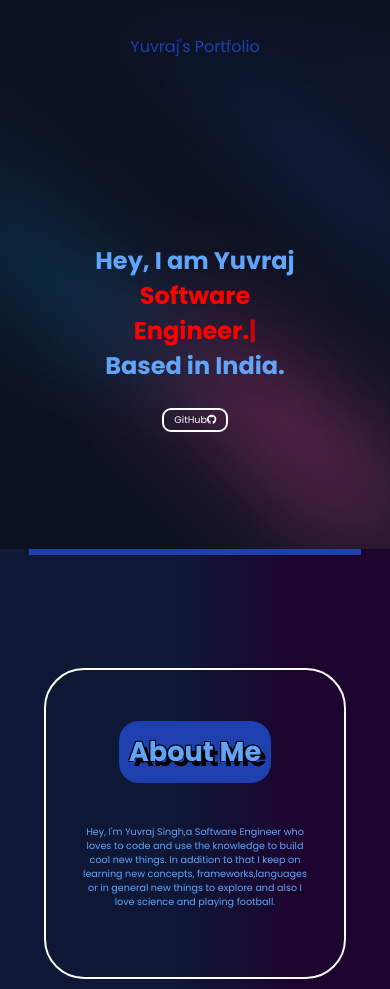
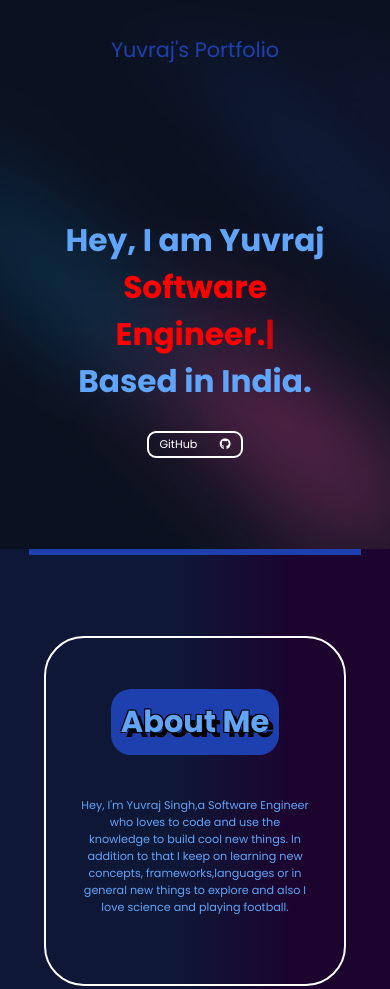
Before and after one commit to 18yuv/Portfolio-web, a plain HTML site: page index.html in a window 390 px wide. Shown: the top 989 px of the page. Drawn offline with nearby package versions, Linux system fonts and the light colour scheme.

Commit message:
Improved font size

```diff
--- a/style.css
+++ b/style.css
@@ -18,16 +18,16 @@ html {
         --fs-large: 2.5rem;
         --fs-medium: 1.8rem;
         --fs-small: 1rem;
-        --fs-xsmall: 0.8rem;
+        --fs-xsmall: 0.9rem;
     }
 }
 
 @media (max-width:700px) {
     :root {
-        --fs-large: 1.7rem;
-        --fs-medium: 1rem;
+        --fs-large: 1.9rem;
+        --fs-medium: 1.3rem;
         --fs-small: 0.8rem;
-        --fs-xsmall: 0.6rem;
+        --fs-xsmall: 0.7rem;
     }
 }
 
@@ -414,7 +414,7 @@ a {
     }
 
     .homeText{
-        width: 80%;
+        width: 100%;
         align-items: center;
     }
 
@@ -489,4 +489,7 @@ a {
     footer{
         height:60vh;
     }
+    .home a{
+        width:35%;
+    }
 }
```
